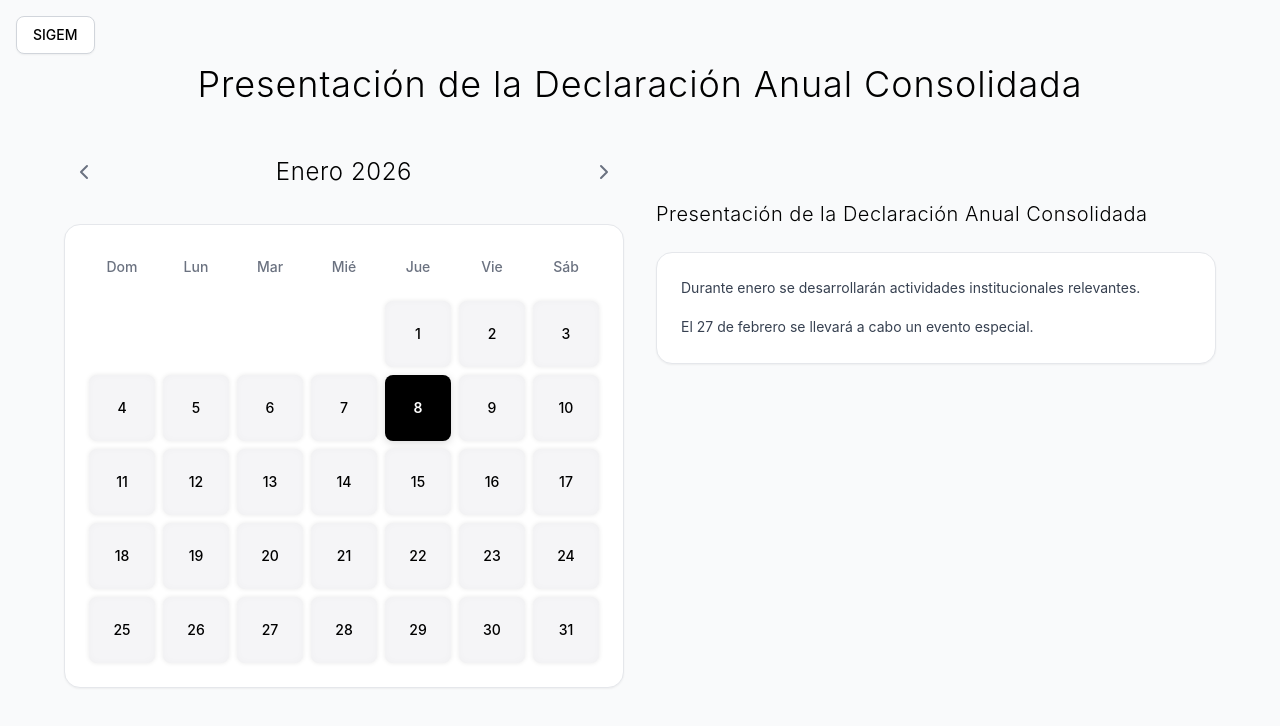
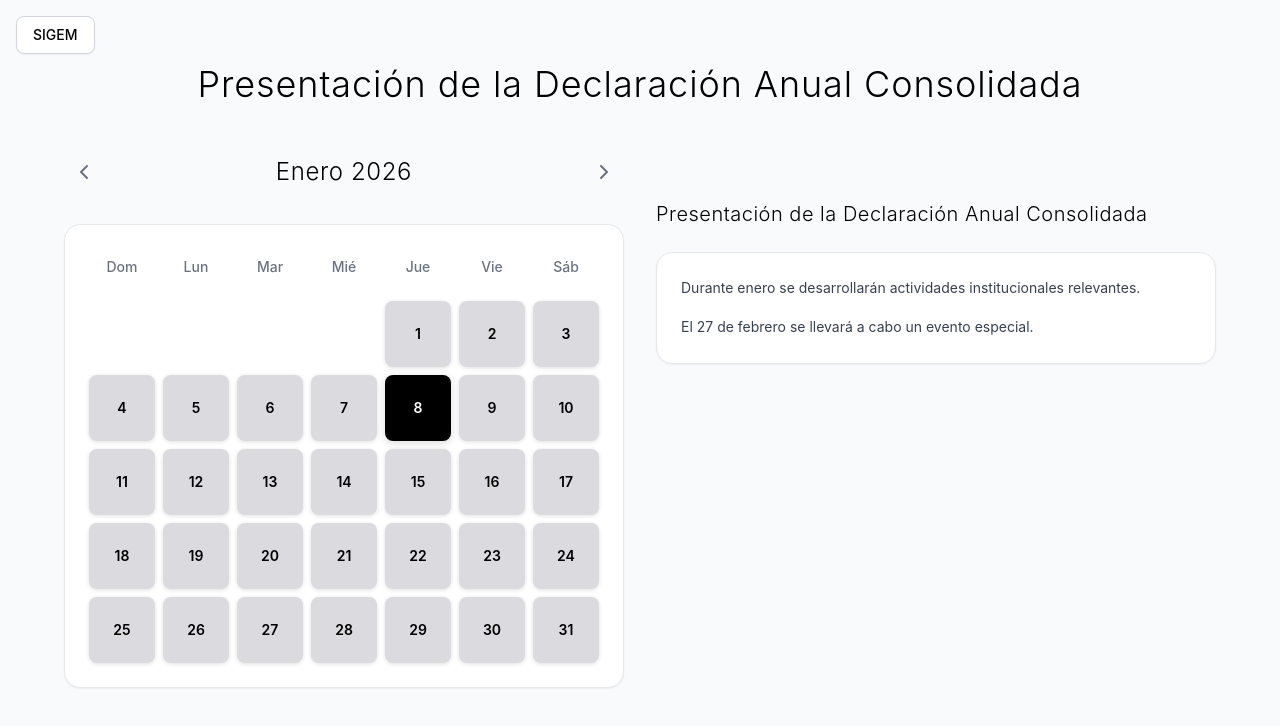
Before and after one commit to flavio1227/Calendario, a React (Vite) app: page / in a window 1280 px wide. Shown: the top 726 px of the page. Built offline with nearby package versions, Linux system fonts and the light colour scheme.

Commit message:
Mejorar animaciÃ³n de parpadeo para fechas importantes con tonos mÃ¡s oscuros y visibles

```diff
--- a/src/index.css
+++ b/src/index.css
@@ -12,20 +12,18 @@
 /* Pulse animation for important dates */
 @keyframes soft-pulse {
   0%, 100% {
-    box-shadow: 0 0 4px rgba(0, 0, 0, 0.08),
-                inset 0 0 8px rgba(0, 0, 0, 0.02);
-    transform: scale(1);
+    background-color: #E5E5EA;
+    box-shadow: 0 0 0 rgba(0, 0, 0, 0.1);
   }
   50% {
-    box-shadow: 0 0 8px rgba(0, 0, 0, 0.12),
-                inset 0 0 12px rgba(0, 0, 0, 0.04);
-    transform: scale(1.01);
+    background-color: #D1D1D6;
+    box-shadow: 0 2px 8px rgba(0, 0, 0, 0.15);
   }
 }
 
 .important-date {
-  animation: soft-pulse 3s ease-in-out infinite;
-  background: #F5F5F7;
+  animation: soft-pulse 2s ease-in-out infinite;
+  font-weight: 600;
 }
 
 /* Today date styling */
```
